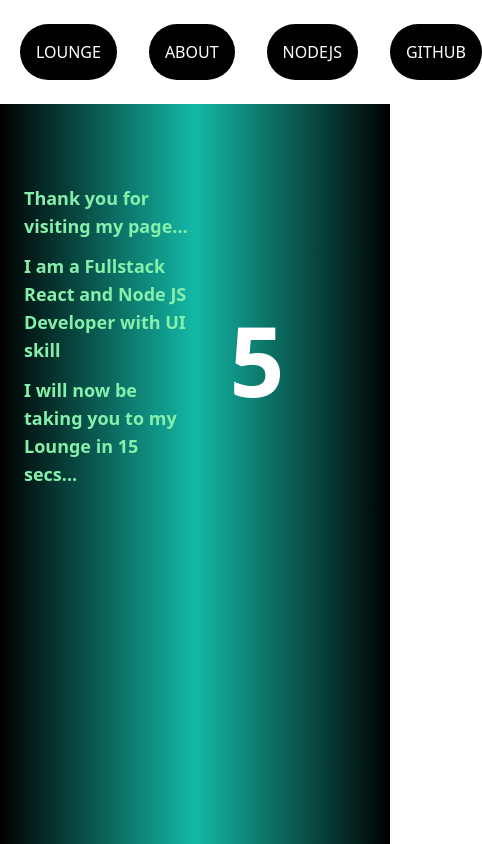
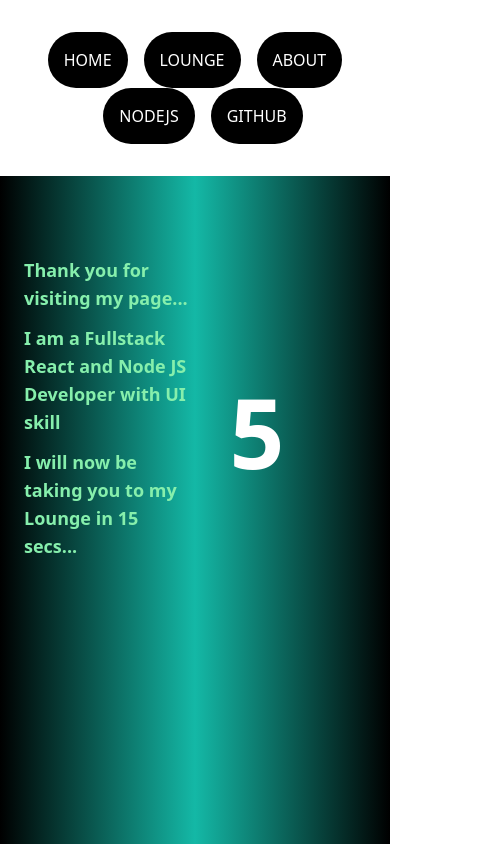
Before and after one commit to eleshinlomo/frontend-react-with-ui, a Next.js app: page / in a window 390 px wide. Shown: the top 844 px of the page, 482 px wide, since content can reach past the window. Built offline with nearby package versions, Linux system fonts and the light colour scheme.

Commit message:
Update NavBar.js
Navbar responsiveness modified

```diff
--- a/components/NavBar.js
+++ b/components/NavBar.js
@@ -12,13 +12,10 @@ const NavBar = () => {
 
 
   return (
-    <nav>
+    <nav class='grid grid-cols-1'>
 
-    <nav class="container relative mx-auto p-6">
+  <span className=' col-auto text-center py-8 space-x-4 items-center justify-center'>
 
-
-            <div class=" space-x-6 flex flex-col  mx-0 items-center justify-center bg-white">
-            <span class='flex space-x-8'>
 
             <button onClick={home} class='bg-black rounded-full px-4 py-4 text-center text-white hover:bg-blue-800 active:bg-white focus:bg-pink'>HOME</button>
             <button onClick={lounge} class='bg-black rounded-full px-4 py-4 text-center text-white hover:bg-blue-800 active:bg-white focus:bg-pink'>LOUNGE</button>
@@ -26,15 +23,9 @@ const NavBar = () => {
             <button onClick={nodejs} class='bg-black rounded-full px-4 py-4 text-center text-white hover:bg-blue-800 active:bg-white focus:bg-pink'>NODEJS</button>
             <button onClick={github} class='bg-black rounded-full px-4 py-4 text-center text-white hover:bg-blue-800 active:bg-white focus:bg-pink'>GITHUB</button>
 
+            </span>
 
 
-
-            </span>
-
-            </div>
-
-
-        </nav>
 
     </nav>
   )
```
